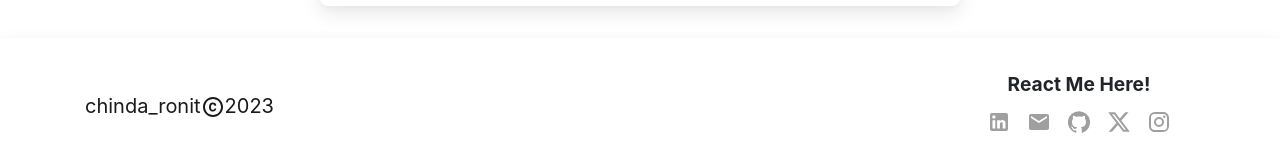
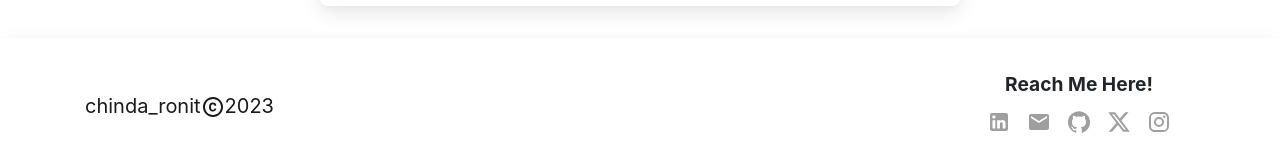
Before and after one commit to chindaronit/chindaronit.github.io, a React (Vite) app: page / in a window 1280 px wide. Shown: the part 4686-4846 px from the top of the page. Built offline with nearby package versions, Linux system fonts and the light colour scheme.

Commit message:
textual correction

```diff
--- a/src/components/Footer/Footer.jsx
+++ b/src/components/Footer/Footer.jsx
@@ -20,7 +20,7 @@ const Footer = () => {
         </Navbar.Brand>
         <Navbar className="justify-content-end footbar">
           <Nav className="d-block">
-            <div className="w-100 contact-me">React Me Here!</div>
+            <div className="w-100 contact-me">Reach Me Here!</div>
             <div className="d-flex">
               <Nav.Link href="https://www.linkedin.com/in/chindaronit/">
                 <LinkedInIcon />
```
